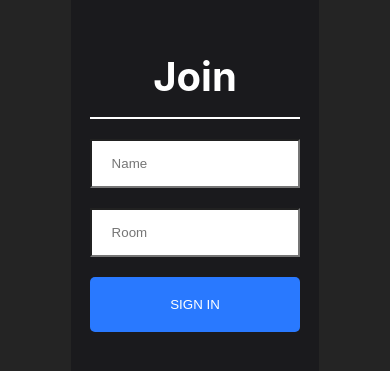
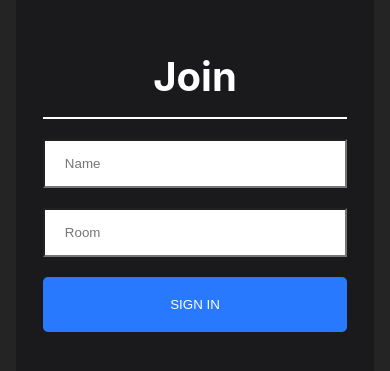
Before and after one commit to bemfes/real-time-chat, a React (Vite) app in the folder client/: page / in a window 390 px wide. Shown: the part 233-604 px from the top of the page. Built offline with nearby package versions, Linux system fonts and the light colour scheme.

Commit message:
feat: add media query for 575 breakpoint

```diff
--- a/client/src/index.css
+++ b/client/src/index.css
@@ -34,3 +34,10 @@ body {
   min-width: 303px;
   min-height: 100vh;
 }
+
+@media(max-width: 575px) {
+  #root {
+    width: 100%;
+    padding: 1rem;
+  }
+}
```
